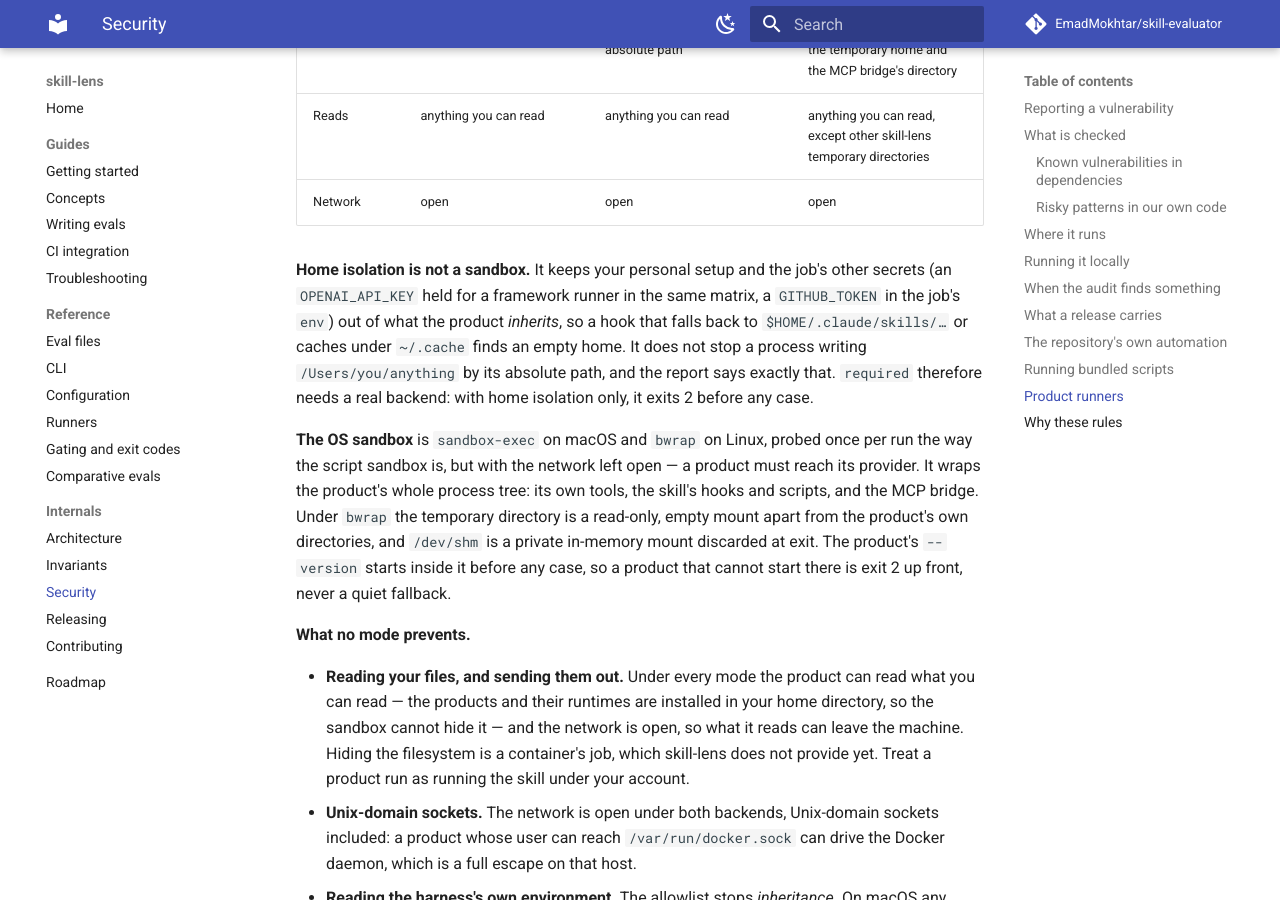
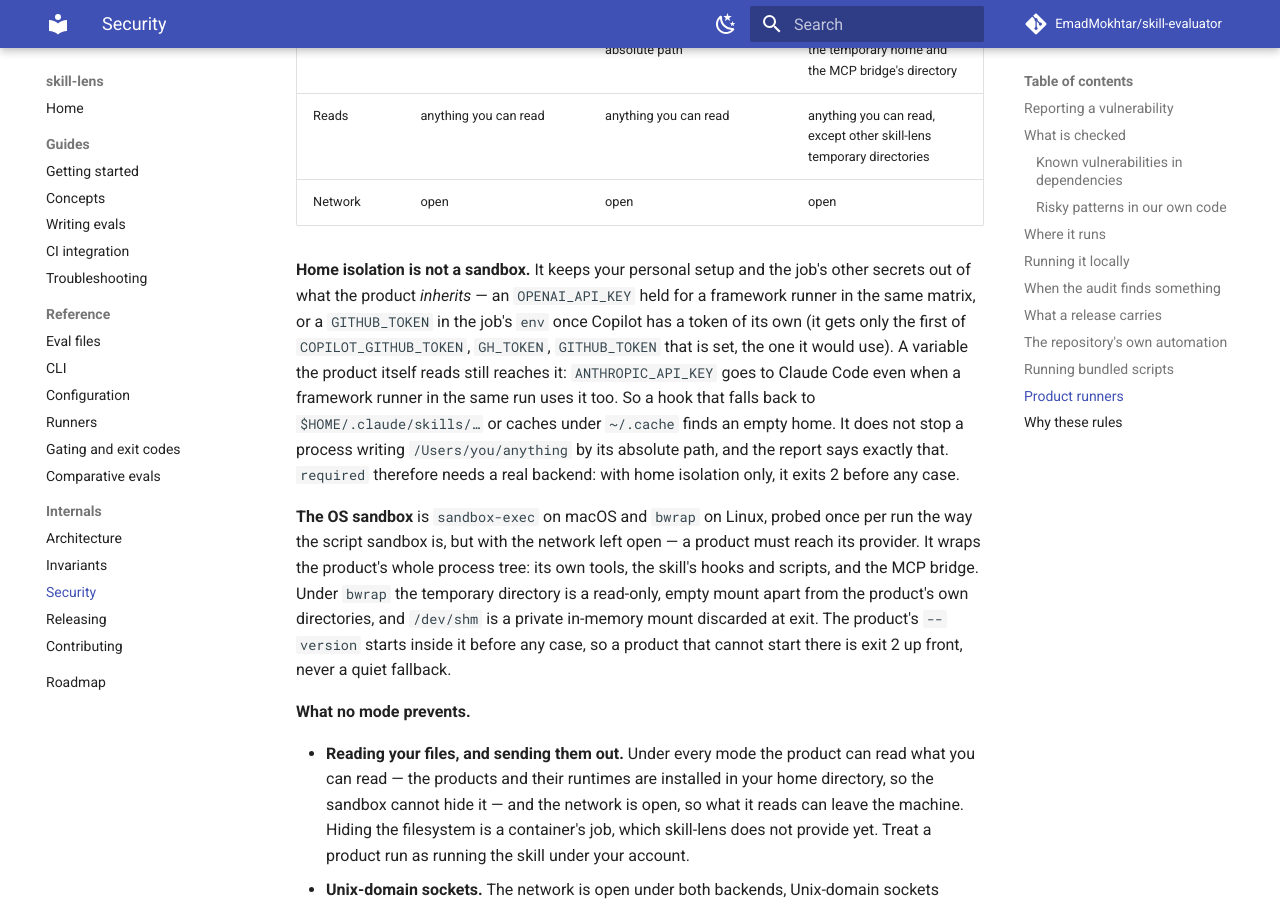
Before and after one commit to EmadMokhtar/skill-evaluator, an MkDocs documentation site: the page built from docs/security.md, in a window 1280 px wide and 900 px high, scrolled down 7275 px. Built offline with MkDocs 1.6.1 and Material for MkDocs 9.7.7, drawn with Linux system fonts in a browser that asks for light colours; comment, search, counter and statistics services are not loaded.

Commit message:
fix: pass Copilot only the GitHub token it would use
GH_TOKEN and GITHUB_TOKEN are general GitHub tokens, in a workflow often
the job's own with write access. The docs said a job's GITHUB_TOKEN was
kept out of the product, but Copilot received all three whenever set.

Co-Authored-By: Claude Opus 5.5 <noreply@anthropic.com>

```diff
--- a/docs/security.md
+++ b/docs/security.md
@@ -282,8 +282,12 @@ and shared by every product runner and the product judge (see
 | Network | open | open | open |
 
 **Home isolation is not a sandbox.** It keeps your personal setup and the job's other
-secrets (an `OPENAI_API_KEY` held for a framework runner in the same matrix, a
-`GITHUB_TOKEN` in the job's `env`) out of what the product *inherits*, so a hook that falls
+secrets out of what the product *inherits* — an `OPENAI_API_KEY` held for a framework runner
+in the same matrix, or a `GITHUB_TOKEN` in the job's `env` once Copilot has a token of its
+own (it gets only the first of `COPILOT_GITHUB_TOKEN`, `GH_TOKEN`, `GITHUB_TOKEN` that is
+set, the one it would use). A variable the product itself reads still reaches it:
+`ANTHROPIC_API_KEY` goes to Claude Code even when a framework runner in the same run uses it
+too. So a hook that falls
 back to `$HOME/.claude/skills/…` or caches under `~/.cache` finds an empty home. It does not
 stop a process writing `/Users/you/anything` by its absolute path, and the report says
 exactly that. `required` therefore needs a real backend: with home isolation only, it exits
```
Also changed, not shown: docs/ci.md (+8 -4 lines), docs/configuration.md (+1 -1 lines), docs/invariants.md (+4 -2 lines), docs/superpowers/specs/2026-10-23-skill-lens-product-sandbox-design.md (+1 -1 lines), 2 other files.
